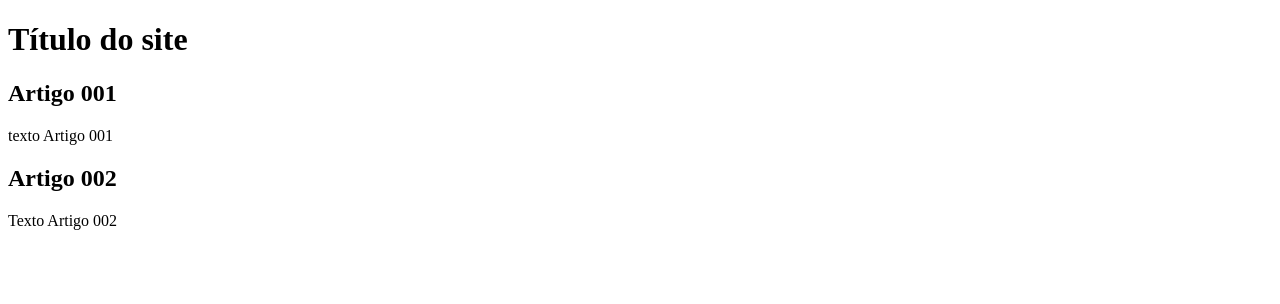
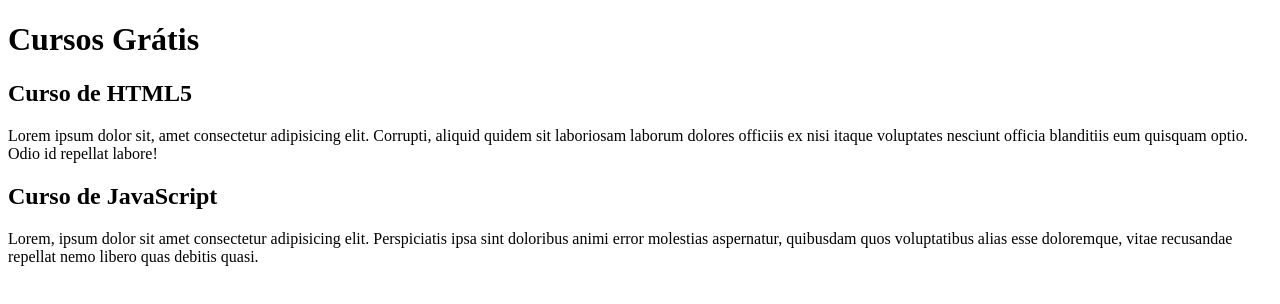
Before and after one commit to Mcjunges/projeto-site-brench, a plain HTML site: page index.html in a window 1280 px wide. Drawn offline with Linux system fonts and the light colour scheme.

Commit message:
Escrevendo o conteudo

```diff
--- a/index.html
+++ b/index.html
@@ -8,15 +8,15 @@
 <body>
     <main>
         <header>
-            <h1>Título do site</h1>
+            <h1>Cursos Grátis</h1>
         </header>
         <article>
-            <h2>Artigo 001</h2>
-            <p>texto Artigo 001</p>
+            <h2>Curso de HTML5</h2>
+            <p>Lorem ipsum dolor sit, amet consectetur adipisicing elit. Corrupti, aliquid quidem sit laboriosam laborum dolores officiis ex nisi itaque voluptates nesciunt officia blanditiis eum quisquam optio. Odio id repellat labore!</p>
         </article>
         <article>
-            <h2>Artigo 002</h2>
-            <p>Texto Artigo 002</p>
+            <h2>Curso de JavaScript</h2>
+            <p>Lorem, ipsum dolor sit amet consectetur adipisicing elit. Perspiciatis ipsa sint doloribus animi error molestias aspernatur, quibusdam quos voluptatibus alias esse doloremque, vitae recusandae repellat nemo libero quas debitis quasi.</p>
         </article>
     </main>
 </body>
```
